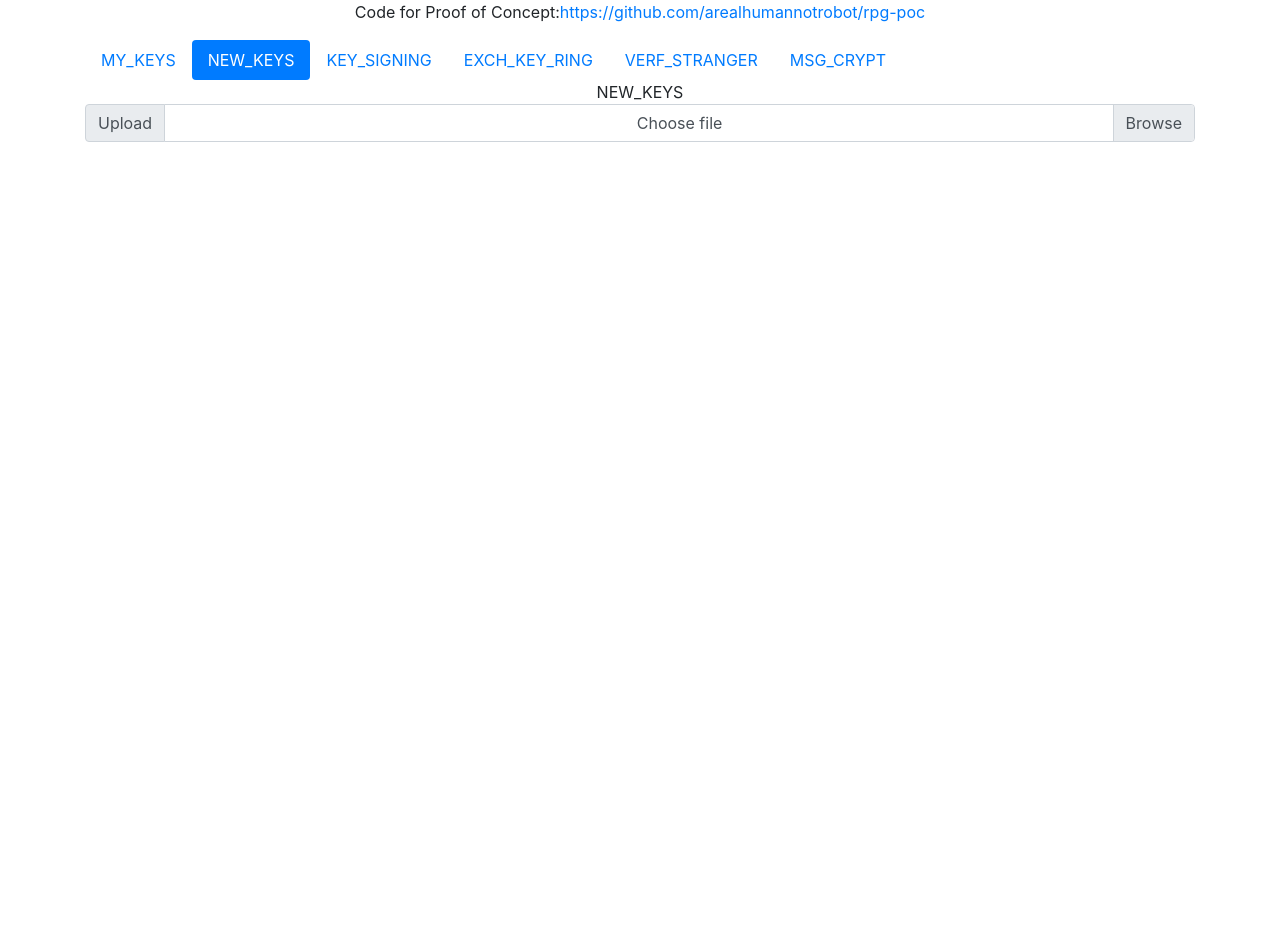
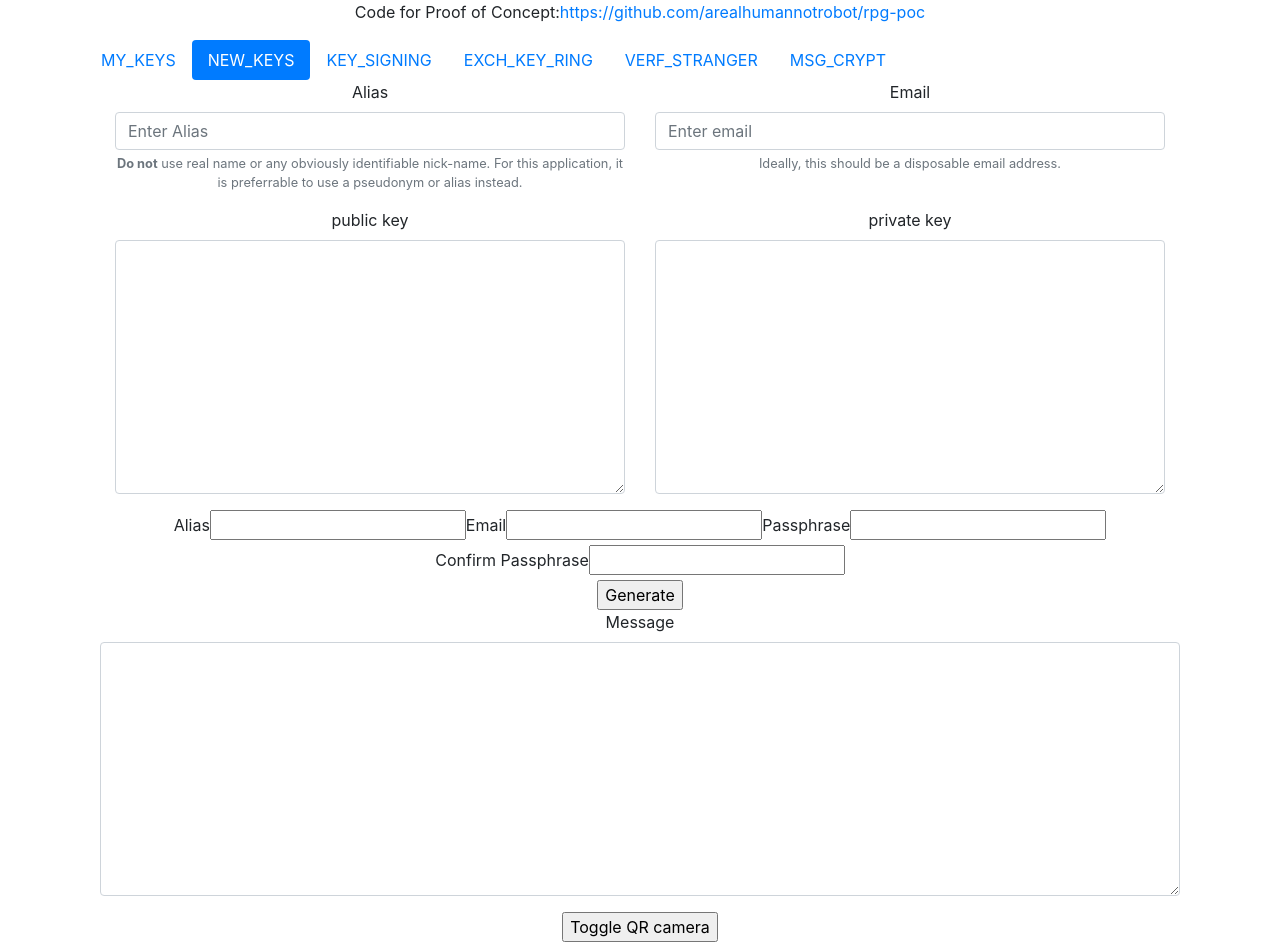
Before and after one commit to arealhumannotrobot/rpg-poc, a React (Create React App) app: page / in a window 1280 px wide. Both pictures are taken after a click on the button "NEW_KEYS". Before the commit the page ends 800 px from the top, so only its background shows below. Built offline with nearby package versions, Linux system fonts and the light colour scheme.

Commit message:
TabNewKey WIP

```diff
--- a/src/App.tsx
+++ b/src/App.tsx
@@ -9,6 +9,7 @@ import { INIT_STATE_TYPE } from './redux/initState';
 import { actcreate_tab_setTab } from './redux/reduce_tab';
 //============== Tab ============//
 import TabMyKeys from './tab/TabMyKeys';
+import TabNewKey from './tab/TabNewKey';
 
 type AppProps = {
   reduxState:INIT_STATE_TYPE,
@@ -60,6 +61,7 @@ const App: React.FC<AppProps> = (props) => {
       Tab = TabMyKeys;
     }
     else if (props.reduxState.tab === "NEW_KEYS"){
+      Tab = TabNewKey;
     }
     else if (props.reduxState.tab === "KEY_SIGNING"){
 
--- a/src/tab/TabNewKey.tsx
+++ b/src/tab/TabNewKey.tsx
@@ -6,11 +6,11 @@ import QrReader from 'react-qr-reader';
 //=====================================//
 
 import CompKeyInput from '../comp/CompKeyInput';
-import { Form } from 'react-bootstrap';
+import { Form, Container, Row, Col } from 'react-bootstrap';
 
 let refPub, refPvt, refMsg
 
-const TabMyKeys: React.FC = () => {
+const TabNewKey: React.FC = () => {
   const [pubVal, setPubVal] = useState("");
   const [pvtVal, setPvtVal] = useState("");
   const [msgVal, setMsgVal] = useState("");
@@ -29,32 +29,49 @@ const TabMyKeys: React.FC = () => {
 
   return (
     <div className="container">
+      <Container>
+        <Row>
+          <Col lg={6} sm={12} xs={12}>
+            <Form.Group>
+              <Form.Label>Alias</Form.Label>
+              <Form.Control type="text" placeholder="Enter Alias" />
+              <Form.Text className="text-muted">
+                <strong>Do not</strong> use real name or any obviously identifiable nick-name.
+                For this application, it is preferrable to use a pseudonym or alias instead.
+              </Form.Text>
+            </Form.Group>
+          </Col>
+          <Col>
+            <Form.Group>
+              <Form.Label>Email</Form.Label>
+              <Form.Control type="email" placeholder="Enter email"/>
+              <Form.Text className="text-muted">
+                Ideally, this should be a disposable email address.
+              </Form.Text>
+            </Form.Group>
+          </Col>
+        </Row>
+      </Container>
+      <Container>
+        <Row>
+          <Col lg={6} sm={12} xs={12}>
             <CompKeyInput
               label={"public key"}
               name={"public_key"}
               id={"public_key"}
               value={pubVal}
             />
+          </Col>
+          <Col>
             <CompKeyInput
               label={"private key"}
               name={"private_key"}
               id={"private_key"}
               value={pvtVal}
             />
-      <Form.Group>
-        <Form.Label>Alias</Form.Label>
-        <Form.Control type="email" placeholder="Enter email" />
-        <Form.Text className="text-muted">
-          We'll never share your email with anyone else.
-        </Form.Text>
-      </Form.Group>
-      <Form.Group>
-        <Form.Label>Email</Form.Label>
-        <Form.Control type="email" placeholder="Enter email"/>
-        <Form.Text className="text-muted">
-          We'll never share your email with anyone else.
-        </Form.Text>
-      </Form.Group>
+          </Col>
+        </Row>
+      </Container>
       <div>
         <label htmlFor="alias">Alias</label>
         <input type="text" name="alias" id="alias" onChange={(v)=>{setAlias(v.target.value)}}/>
@@ -141,4 +158,4 @@ const TabMyKeys: React.FC = () => {
   );
 }
 
-export default TabMyKeys;
+export default TabNewKey;
```
Lines whose indentation alone changed are shown as unchanged.
